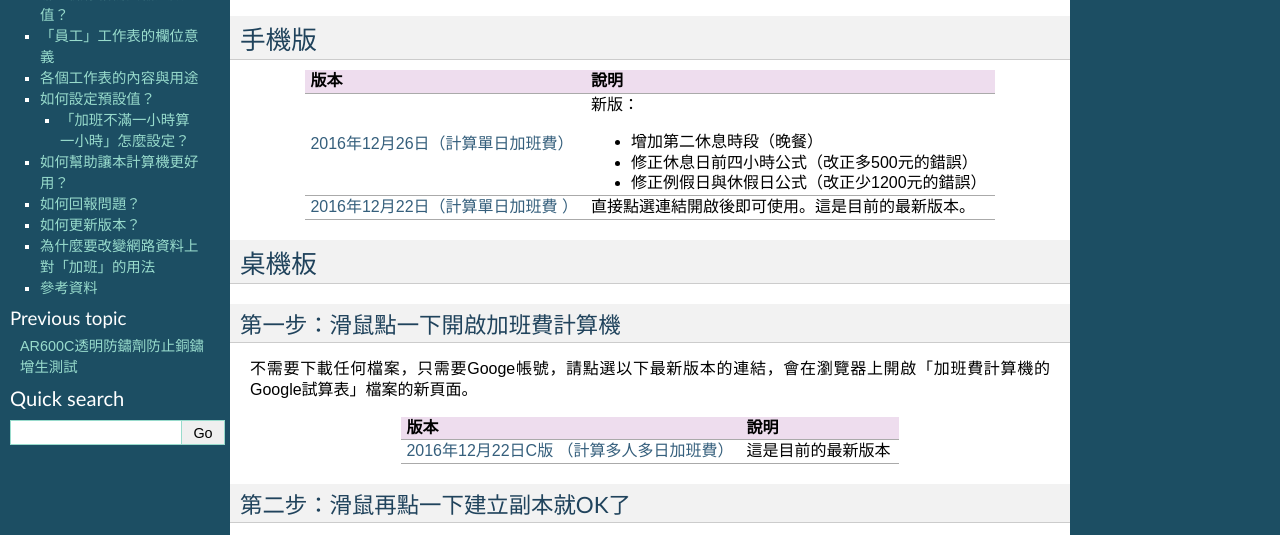
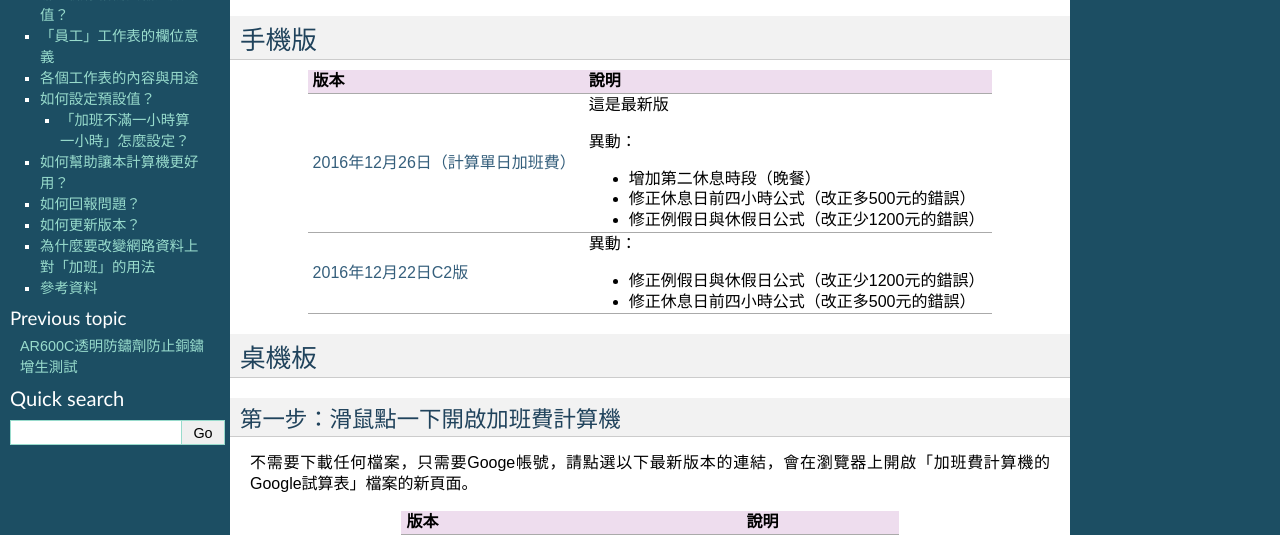
Before and after one commit to rexiap/neusauber, a Sphinx documentation site: the page built from docs/projects/overtimepaycal.rst, in a window 1280 px wide and 900 px high, cut to the strip 365-900 px from the top of the window. Built offline with Sphinx 7.4.7, drawn with Linux system fonts in a browser that asks for light colours.

Commit message:
Google Docs reST Editor@2016-12-26 20:30:57

```diff
--- a/docs/projects/overtimepaycal.rst
+++ b/docs/projects/overtimepaycal.rst
@@ -22,17 +22,22 @@
 ======
 
 
-+-----------+------------------------------------------------+
-|版本       |說明                                            |
-+===========+================================================+
-|\ |LINK1|\ |新版：                                          |
-|           |                                                |
-|           |* 增加第二休息時段（晚餐）                      |
-|           |* 修正休息日前四小時公式（改正多500元的錯誤）   |
-|           |* 修正例假日與休假日公式（改正少1200元的錯誤）  |
-+-----------+------------------------------------------------+
-|\ |LINK2|\ |直接點選連結開啟後即可使用。這是目前的最新版本。|
-+-----------+------------------------------------------------+
++-----------+----------------------------------------------+
+|版本       |說明                                          |
++===========+==============================================+
+|\ |LINK1|\ |這是最新版                                    |
+|           |                                              |
+|           |異動：                                        |
+|           |                                              |
+|           |* 增加第二休息時段（晚餐）                    |
+|           |* 修正休息日前四小時公式（改正多500元的錯誤） |
+|           |* 修正例假日與休假日公式（改正少1200元的錯誤）|
++-----------+----------------------------------------------+
+|\ |LINK2|\ |異動：                                        |
+|           |                                              |
+|           |* 修正例假日與休假日公式（改正少1200元的錯誤）|
+|           |* 修正休息日前四小時公式（改正多500元的錯誤） |
++-----------+----------------------------------------------+
 
 .. _hd1b83d48586e1b393a624e28544946:
 
@@ -363,7 +368,7 @@
 
 .. |LINK2| raw:: html
 
-    <a href="https://goo.gl/QSHQjN" target="_blank">2016年12月22日（計算單日加班費 ）</a>
+    <a href="https://goo.gl/QSHQjN" target="_blank">2016年12月22日C2版</a>
 
 .. |LINK3| raw:: html
 
```
